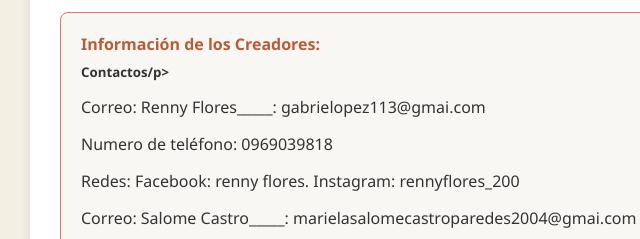
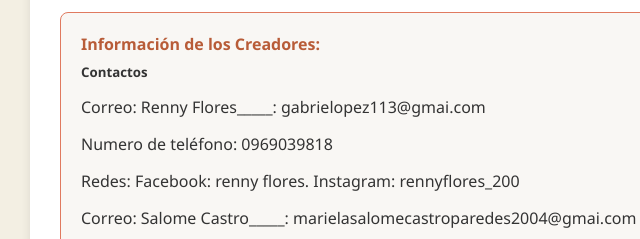
Before and after one commit to 01renny/paginarestaurante, a plain HTML site: page index.html in a window 1280 px wide. Shown: the part 1104-1343 px from the top of the page, 160-800 px from the left. Drawn offline with Linux system fonts and the light colour scheme.

Commit message:
Update index.html

```diff
--- a/index.html
+++ b/index.html
@@ -142,7 +142,7 @@
 
             <div class="recipe-card">
                 <h4>Información de los Creadores:</h4>
-                <h5><p>Contactos/p></h5>
+                <h5><p>Contactos</p></h5>
                 <p>Correo:    Renny Flores_____: gabrielopez113@gmai.com</p>
                 <p>Numero de teléfono: 0969039818</p>
                 <p>Redes: Facebook: renny flores.        Instagram:  rennyflores_200</p>
```
